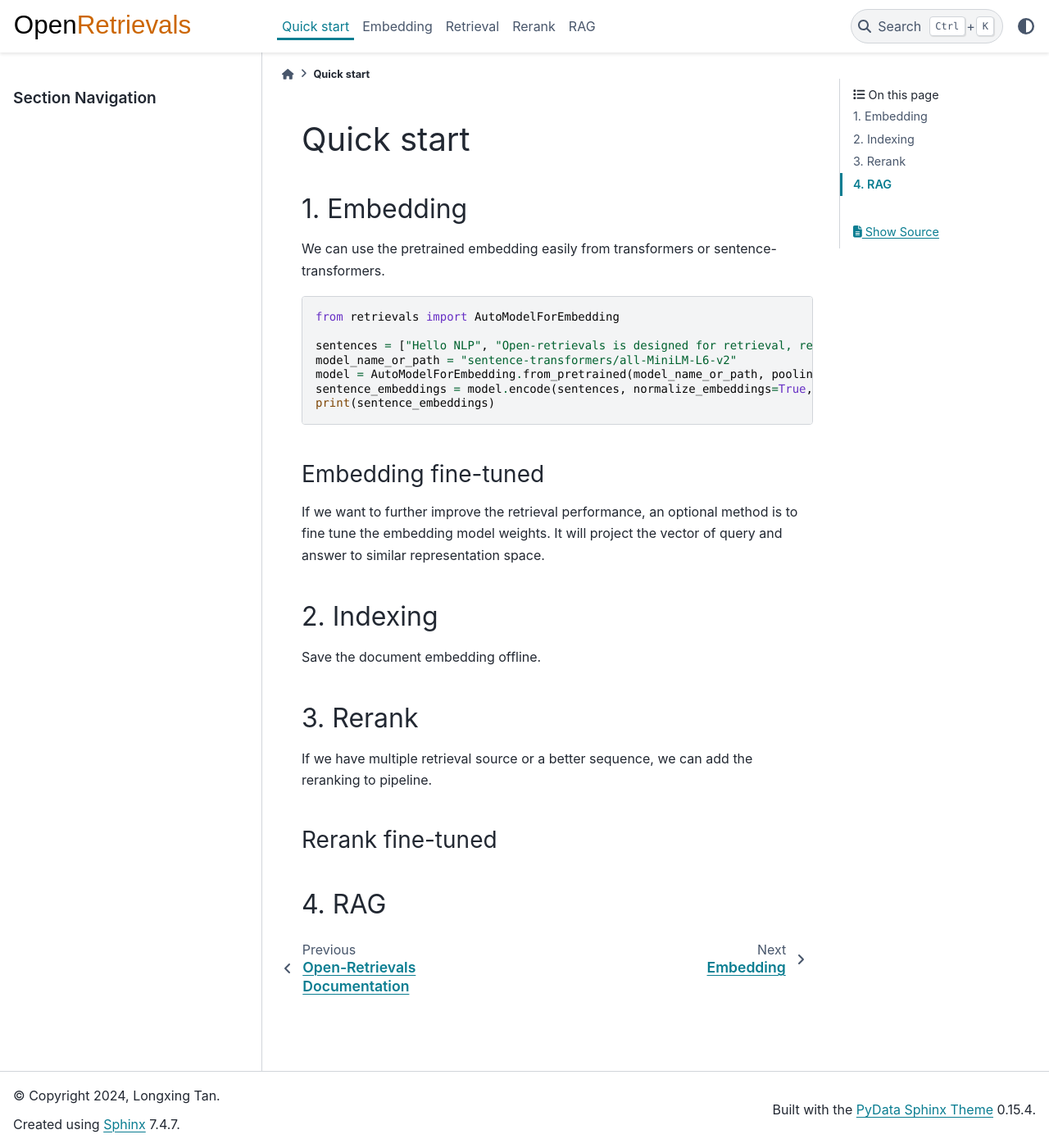
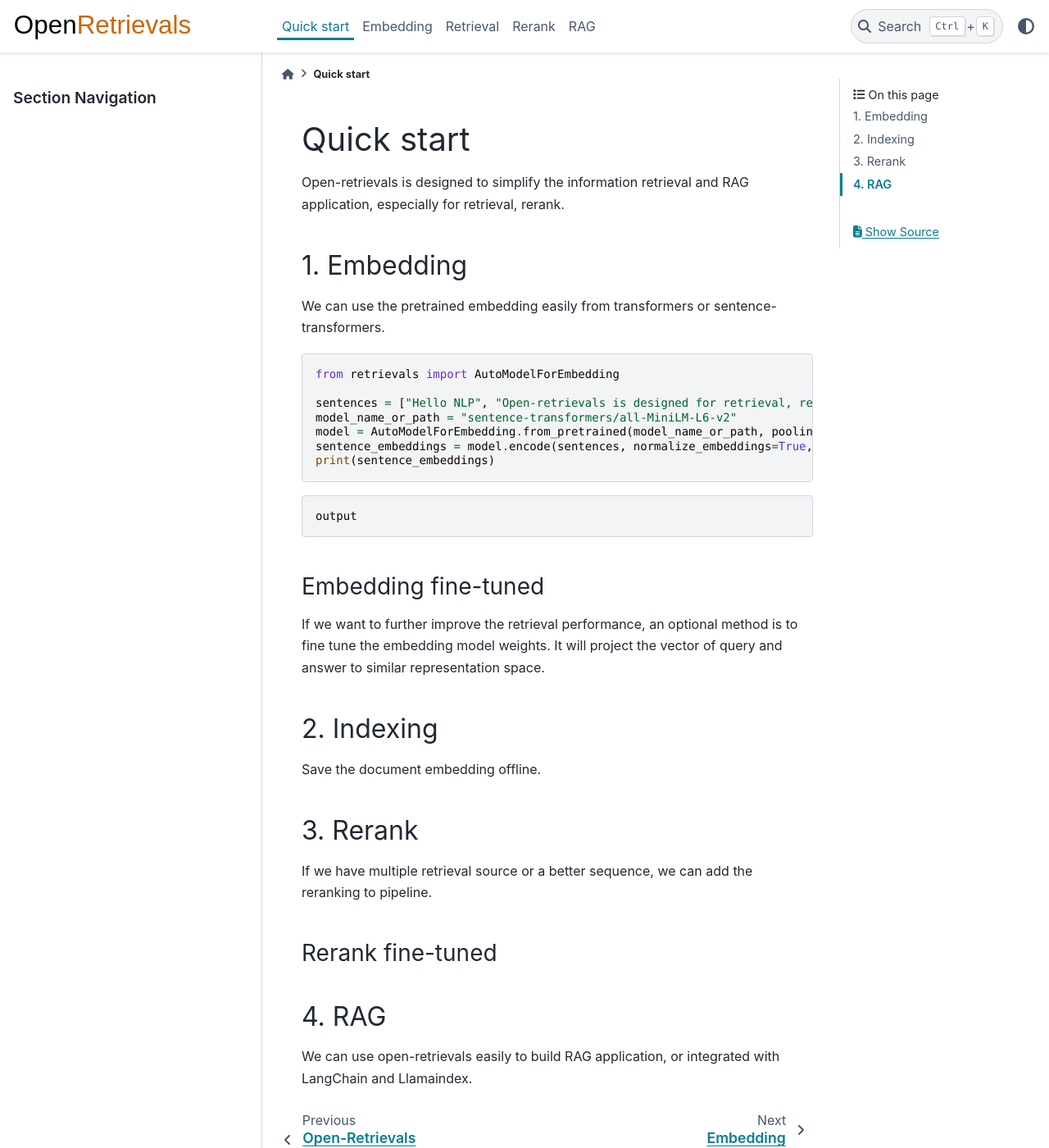
Before and after one commit to LongxingTan/open-retrievals, a Sphinx documentation site: the page built from docs/source/quick-start.rst, in a window 1280 px wide and 1400 px high. Shown: the whole window at 82% size. Built offline with Sphinx 7.4.7 and the PyData theme 0.15.4, drawn with Linux system fonts in a browser that asks for light colours.

Commit message:
docs: update

```diff
--- a/docs/source/embed.rst
+++ b/docs/source/embed.rst
@@ -2,7 +2,6 @@ Embedding
 ====================
 
 .. _embed:
-
 
 
 Fine-tuning text embedding
--- a/docs/source/quick-start.rst
+++ b/docs/source/quick-start.rst
@@ -2,6 +2,9 @@ Quick start
 ======================
 
 .. _quick-start:
+
+Open-retrievals is designed to simplify the information retrieval and RAG application, especially for retrieval, rerank.
+
 
 1. Embedding
 -----------------------------
@@ -17,6 +20,10 @@ We can use the pretrained embedding easily from transformers or sentence-transfo
     model = AutoModelForEmbedding.from_pretrained(model_name_or_path, pooling_method="mean")
     sentence_embeddings = model.encode(sentences, normalize_embeddings=True, convert_to_tensor=True)
     print(sentence_embeddings)
+
+.. code::
+
+    output
 
 
 Embedding fine-tuned
@@ -43,3 +50,5 @@ Rerank fine-tuned
 
 4. RAG
 -----------------------------
+
+We can use open-retrievals easily to build RAG application, or integrated with LangChain and Llamaindex.
--- a/docs/source/rerank.rst
+++ b/docs/source/rerank.rst
@@ -3,7 +3,7 @@ Rerank
 
 .. _rerank:
 
-Use pretrained rerank
+Rerank by pretrained
 -------------------------
 
 .. code-block:: python
```
Also changed, not shown: docs/source/index.rst (+2 -6 lines).
